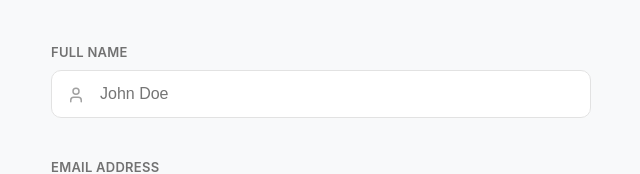
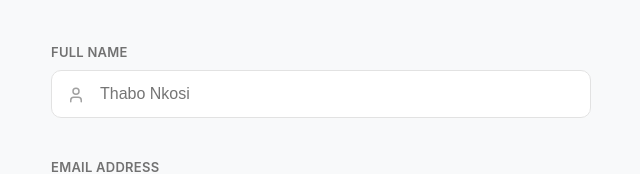
Before and after one commit to Uwami-Mgxekwa/MOVE, a React (Vite) app in the folder frontend/: page / in a window 1280 px wide. Both pictures are taken after a click on the button "Sign Up". Shown: the part 174-348 px from the top of the page, without its empty margins (319-959 px from the left). Built offline with nearby package versions, Linux system fonts and the light colour scheme.

Commit message:
Update Login.tsx

```diff
--- a/frontend/src/components/Login.tsx
+++ b/frontend/src/components/Login.tsx
@@ -37,7 +37,7 @@ const Login: React.FC<LoginProps> = ({ onLoginSuccess }) => {
                 <User size={18} style={{ position: 'absolute', left: '16px', top: '16px', color: 'var(--text-muted)' }} />
                 <input
                   type="text"
-                  placeholder="John Doe"
+                  placeholder="Thabo Nkosi"
                   style={{ paddingLeft: '48px' }}
                   required
                 />
```
